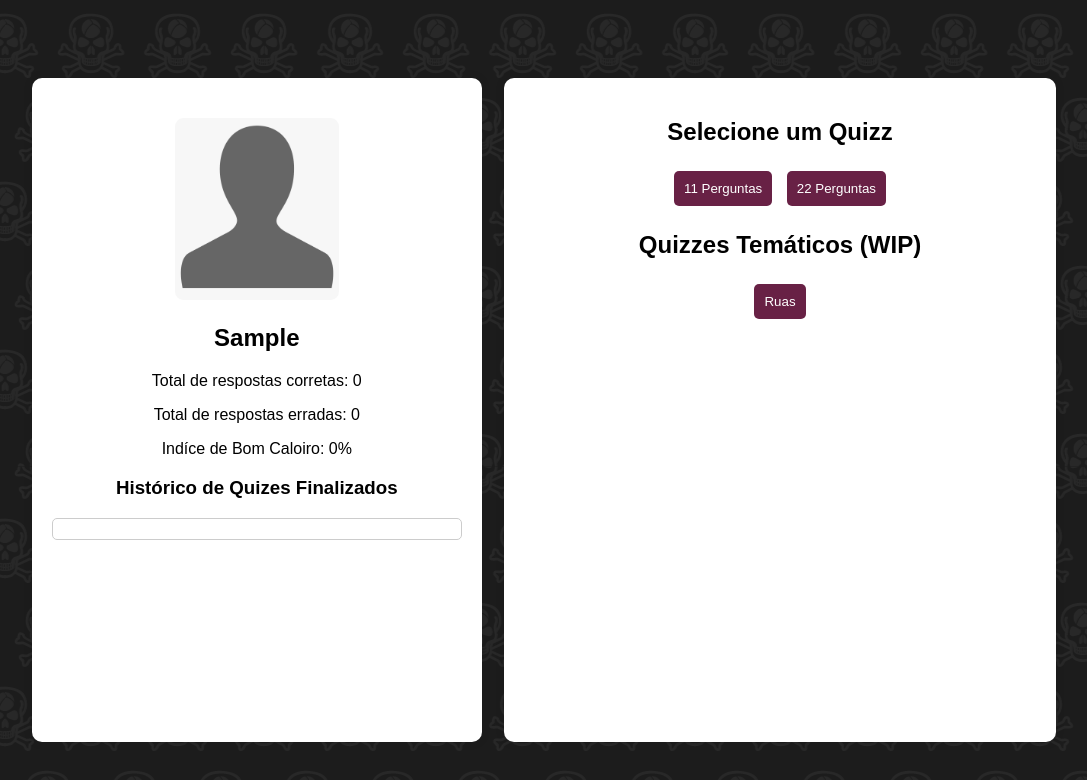
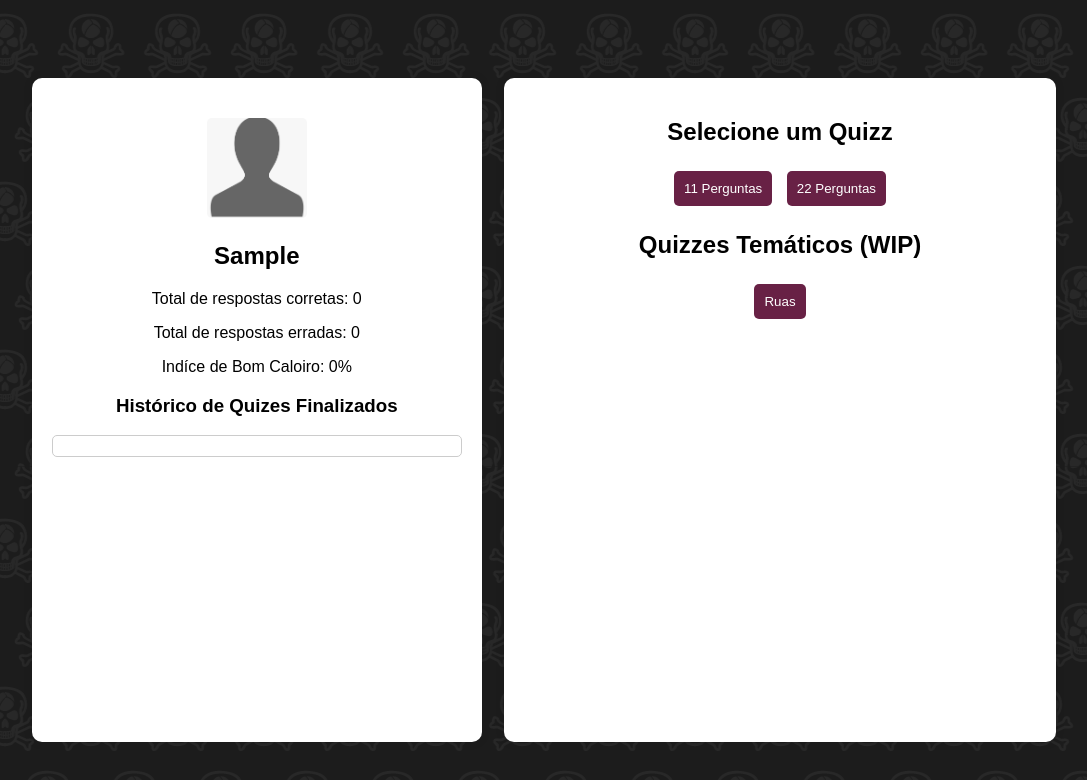
Before and after one commit to reup2k/reup2k.github.io, a plain HTML site: page index.html in a window 1280 px wide. Both pictures are taken after typing "Sample" into the empty fields and a click on the button "Salvar". Shown: the whole page, without its empty margins (96-1183 px from the left). Drawn offline with Linux system fonts and the light colour scheme.

Commit message:
-Update profile photo styles for fixed dimensions and improved layout

```diff
--- a/styles.css
+++ b/styles.css
@@ -77,10 +77,11 @@ body {
 }
 
 .profile-photo {
-  width: 40%;
-  /* height: 40%; */
+  width: 100px;
+  height: 100px;
   border-radius: 5%;
   margin-top: 20px;
+  object-fit: cover;
 }
 
 #quiz-history-container {
```
